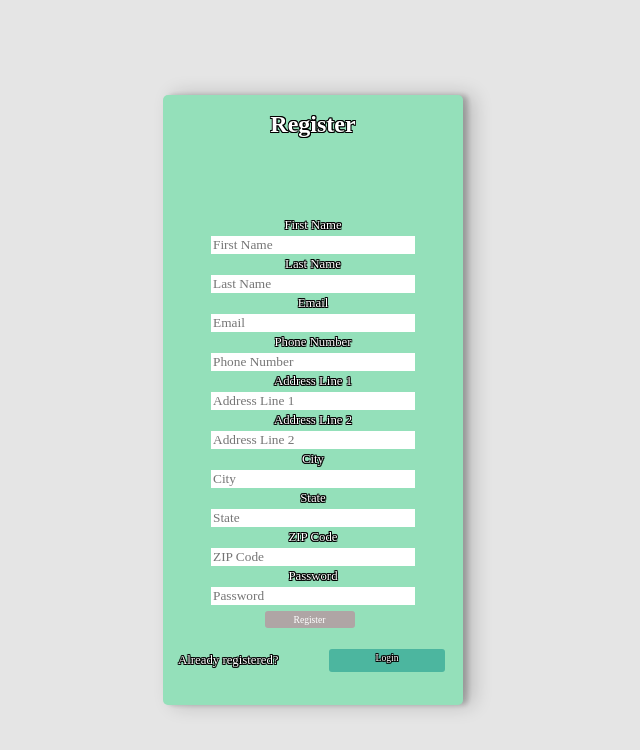
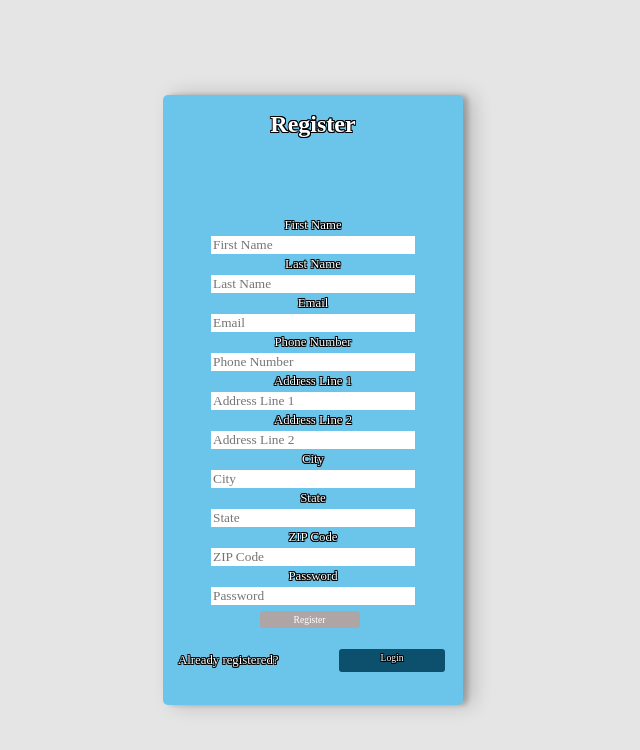
Before and after one commit to devmountainwon5/HealthyHome, a React (Create React App) app: page /register in a window 1280 px wide. Shown: the top 750 px of the page, without its empty margins (327-967 px from the left). Built offline with nearby package versions, Linux system fonts and the light colour scheme; a web font is replaced by a local one.

Commit message:
Login, Register, Tips CSS

```diff
--- a/src/Views/Login/login.css
+++ b/src/Views/Login/login.css
@@ -5,7 +5,7 @@ body{
  .login-box{
     width: 300px;
     height: 350px;
-    background-color: #94e0ba;
+    background-color: #6bc5eb;
     color: white;
     border-radius: 5px;
     position: fixed;
@@ -37,7 +37,7 @@ body{
  }
  button{
     width: 100px;
-    background-color: #4cb69f;
+    background-color: #0d506d;
     border: none;
     color: white;
     border-radius: 3px;
@@ -46,7 +46,7 @@ body{
  }
  .link{
     width: 100px;
-    background-color: #4cb69f;
+    background-color: #0d506d;
     border: none;
     color: white;
     border-radius: 3px;
--- a/src/Views/Register/register.css
+++ b/src/Views/Register/register.css
@@ -5,7 +5,7 @@ body{
  .register-box{
     width: 300px;
     height: 610px;
-    background-color: #94e0ba;
+    background-color: #6bc5eb;
     color: white;
     border-radius: 5px;
     position: fixed;
@@ -50,8 +50,8 @@ body{
      align-items: center;
  }
  button{
-    width: 90px;
-    background-color: #4cb69f;
+    width: 100px;
+    background-color: #0d506d;
     border: none;
     color: white;
     border-radius: 3px;
@@ -61,8 +61,8 @@ body{
     margin: 3px;
  }
  .link{
-      width: 110px;
-       background-color: #4cb69f;
+      width: 100px;
+       background-color: #0d506d;
        border: none;
        color: white;
        border-radius: 3px;
--- a/src/Views/Tips/Tip.css
+++ b/src/Views/Tips/Tip.css
@@ -12,7 +12,7 @@ h2 {
 
 .tip-name{
   text-decoration: none;
-  color: #5897a5;
+  color: #132c38;
   display: block;
   text-align: center;
   font-size: .9em;
@@ -30,7 +30,7 @@ h2 {
 }
 
 .singleTips h2 {
-    color: white;
+    color: #132c38;
 }
 
 /* I wrote the a:link stuff to get rid of some pesky underlines that were appearing on the text. */
--- a/src/Views/Tips/Tips.css
+++ b/src/Views/Tips/Tips.css
@@ -1,27 +1,26 @@
 .center-tips{
     display: flex;
+    flex-direction: column;
     justify-content: center;
 }
 
 .tips-title{
-    color: #5897a5;
+    color: #0d506d;
     text-align: center;
     font-size: 2.5em;
 }
 
 .all-tips-div{
     padding-top: 10px;
-    width: 80vw;
+    width: 100vw;
     max-width: 1500px;
     height: 100vh;
-    background-color: #5897a5;
     display: flex;
     flex-direction: row;
     flex-wrap: wrap;
     align-items: center;
     justify-content: center;
     overflow: auto;
-    border-radius: 4px;
 }
 
 
--- a/src/Views/Tips/Tips.js
+++ b/src/Views/Tips/Tips.js
@@ -30,8 +30,8 @@ function Tips(props) {
     return (
         <div className="tips-main">
             <NavBar activeComponent='Tips' />
-            <h1 className="tips-title">Tips</h1>
             <div className="center-tips">
+                <h1 className="tips-title">Tips</h1>
                 <div className="all-tips-div">
                     {loopTips}
                 </div>
```
